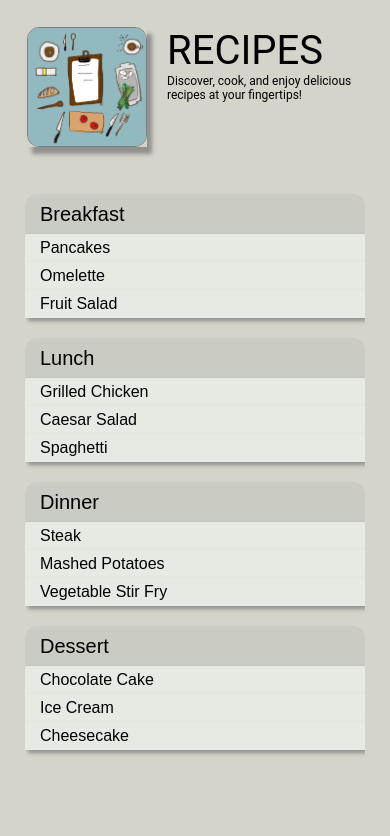
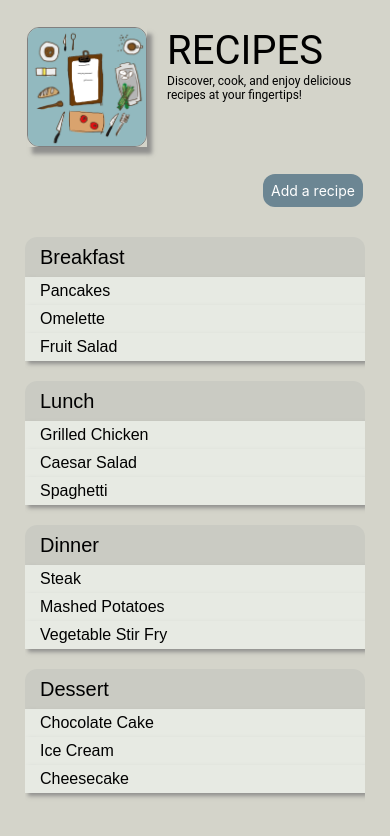
Before and after one commit to gauravsgitt/MyRecipeApp, a React Native app: screen / in a window 390 px wide. Shown: the top 836 px of the page. Built offline with nearby package versions, Linux system fonts and the light colour scheme.

Commit message:
added 'add recipe' button

```diff
--- a/App.tsx
+++ b/App.tsx
@@ -6,6 +6,7 @@ import {
 import TopView from './customComponents/TopView';
 import styles from './styles/styles';
 import RecipeAndIngredientsTableView from './customComponents/RecipeAndIngredientsTableView';
+import AddRecipeButton from './customComponents/AddRecipeButton';
 
 const App = () => {
 
@@ -13,10 +14,11 @@ const App = () => {
     <SafeAreaView style={styles.mySafeAreaView}>
       <View style={styles.myMainContainerView}>
         <TopView />
+        <AddRecipeButton title='Add a recipe' />
         <RecipeAndIngredientsTableView />
       </View>
     </SafeAreaView>
   )
-}
+};
 
 export default App;
--- /dev/null
+++ b/customComponents/AddRecipeButton.js
@@ -0,0 +1,23 @@
+import { Text, View, TouchableOpacity, Alert } from "react-native";
+import styles from "../styles/styles";
+
+const AddRecipeButton = (props) => {
+    const title = props.title
+
+    return (
+        <View style={styles.myAddRecipeButtonContainerView}>
+            <TouchableOpacity style={styles.myAddRecipeButton} onPress={onButtonPress}>
+                <Text style={styles.myAddRecipeButtonTitle}>{title}</Text>
+            </TouchableOpacity>
+        </View>
+    )
+};
+
+const onButtonPress = () => {
+    Alert.alert("Coming soon",
+        "Please update the application later",
+        [{ text: "Ok", onPress: () => { } }],
+        { cancelable: true });
+};
+
+export default AddRecipeButton;
--- a/customComponents/RecipeAndIngredientsTableView.js
+++ b/customComponents/RecipeAndIngredientsTableView.js
@@ -30,6 +30,7 @@ const RecipeAndIngredientsTableView = () => {
             renderItem={({ item }) => <SectionContentView item={item} />}
             renderSectionHeader={({ section: { title } }) => <SectionHeaderView title={title} />}
             stickySectionHeadersEnabled={false}
+            showsVerticalScrollIndicator={false}
         />
     )
 };
--- a/styles/styles.js
+++ b/styles/styles.js
@@ -94,6 +94,27 @@ const styles = StyleSheet.create({
         fontFamily: 'Arial',
         fontSize: 16,
         marginStart: 10
+    },
+
+    myAddRecipeButtonContainerView: {
+        flexDirection: 'row-reverse',
+        marginStart: 25,
+        marginEnd: 25,
+        marginBottom: 10
+    },
+
+    myAddRecipeButton: {
+        alignItems: 'center',
+        justifyContent: 'center',
+        width: 100,
+        padding: 8,
+        backgroundColor: '#6C8693',
+        borderRadius: 12,
+        marginEnd: 2
+    },
+
+    myAddRecipeButtonTitle: {
+        color: '#fff'
     }
 });
 
```
